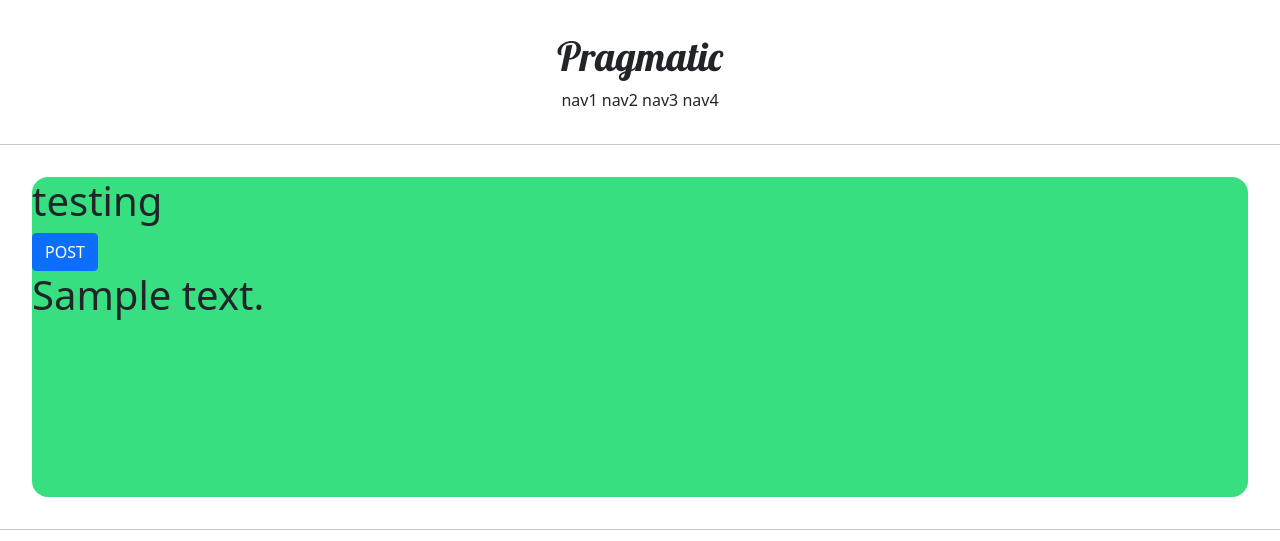
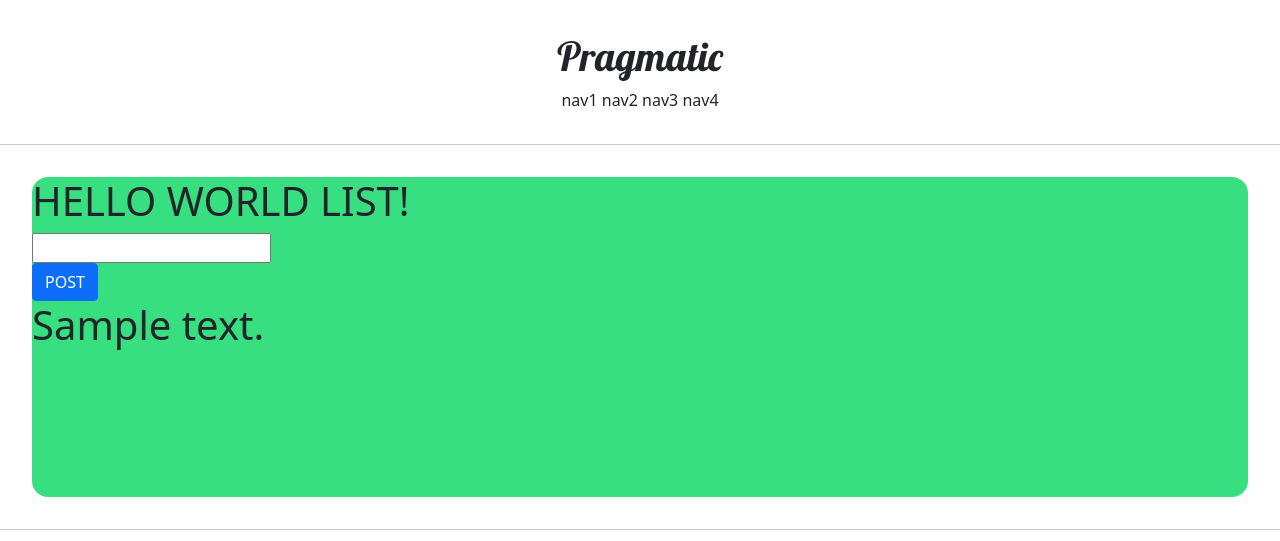
Before and after one commit to OO-b/django_basic, a Django app: template accountapp/templates/accountapp/helloworld.html in a window 1280 px wide. Shown: the top 541 px of the page. Run offline with Django 3.2, Linux system fonts and the light colour scheme; the template is opened without the code that fills it: most values are stand-ins (such as "Sample title", 1, 10 or a date in 2020); parts of the project's set-up code (start-up, migrations or seed data) failed here and were passed over.

Commit message:
django course 17 commit

```diff
--- a/accountapp/templates/accountapp/helloworld.html
+++ b/accountapp/templates/accountapp/helloworld.html
@@ -3,17 +3,23 @@
 {% block content %}
 
     <div style="height:20rem; background-color:#38df81; border-radius: 1rem; margin:2rem">
-        <h1>
-            testing
+        <h1 style="font-family">
+            HELLO WORLD LIST!
         </h1>
-        <form action="/account/hello_world/" method="POST">
+        <form action="/account/hello_world/" method="post">
             {% csrf_token %}
-            <input type="submit" class="btn btn-primary" value="POST">
-
+            <div>
+                <input type="text" name="hello_world_input">
+            </div>
+            <div>
+                <input type="submit" class="btn btn-primary" value="POST">
+            </div>
+        </form>
+        {% if hello_world_output %}
             <h1>
-                {{ text }}
+                {{ hello_world_output.text }}
             </h1>
-        </form>
+        {% endif %}
     </div>
 
 {% endblock %}
```
Also changed, not shown: accountapp/views.py (+11 -2 lines).
